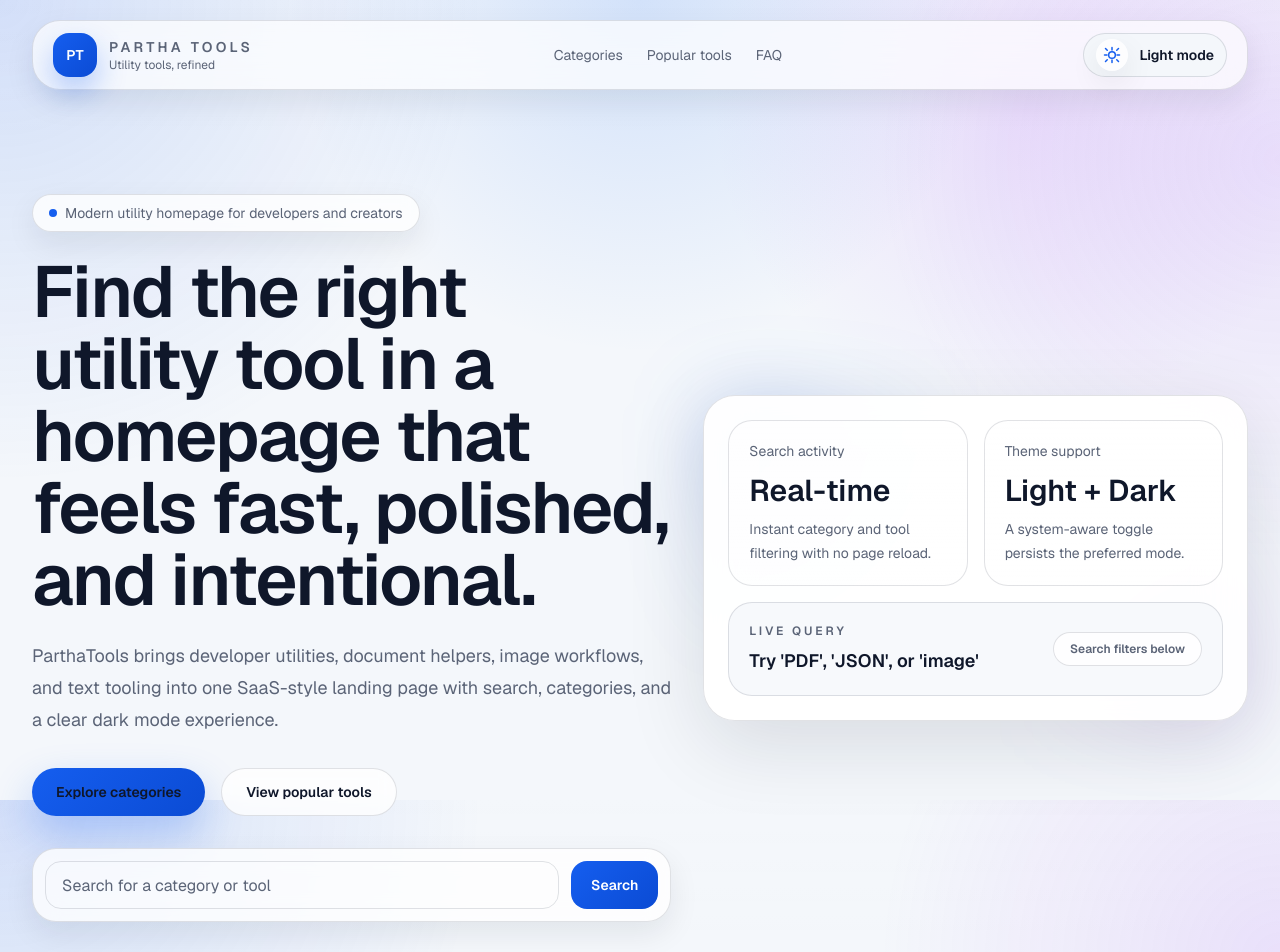
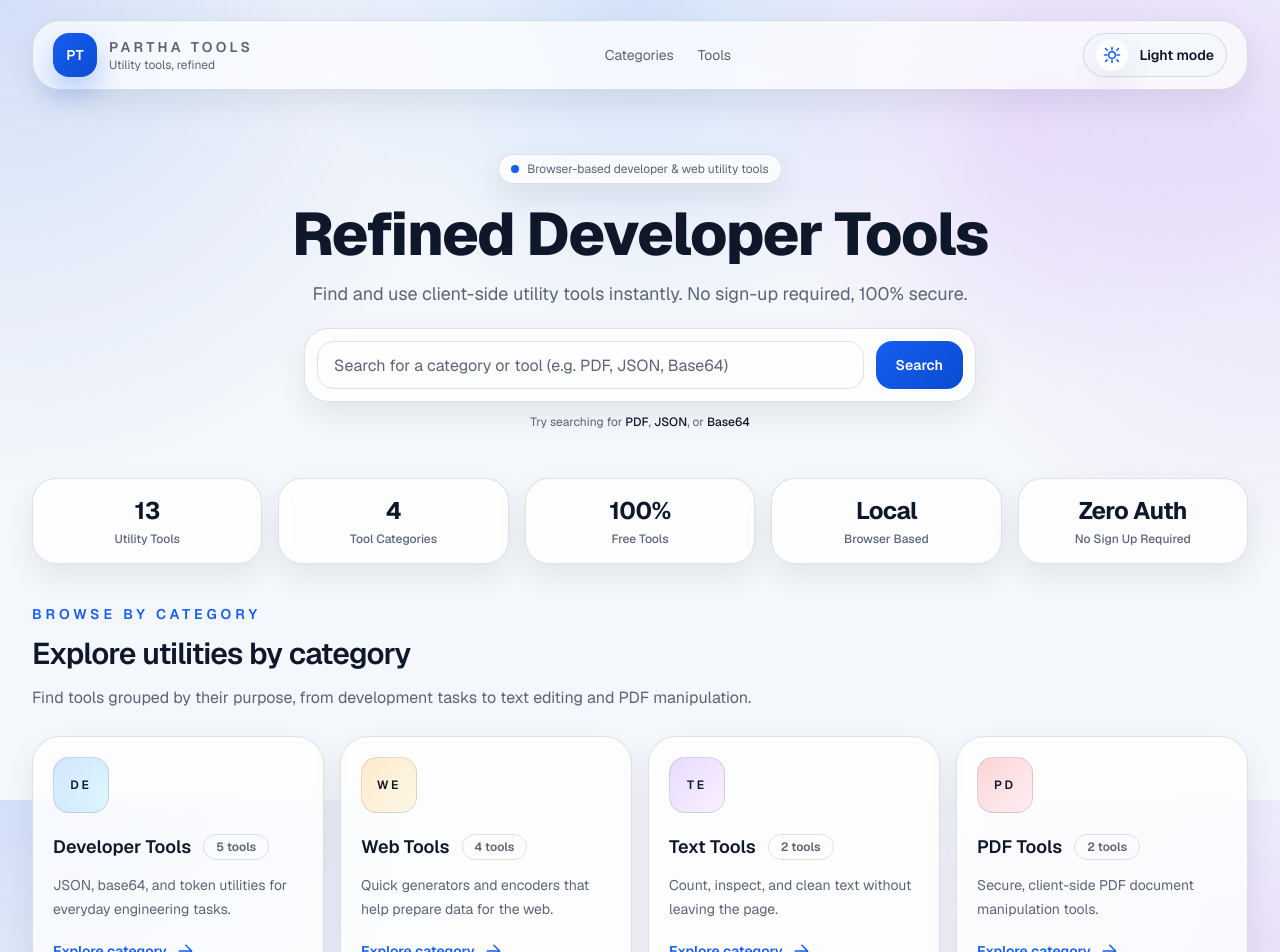
Before and after one commit to Partha-999/Partha-Tools, a Next.js app: page / in a window 1280 px wide. Shown: the top 952 px of the page. Built offline with nearby package versions, Linux system fonts and the light colour scheme.

Commit message:
Initial release of ParthaTools

```diff
--- a/src/components/homepage.tsx
+++ b/src/components/homepage.tsx
@@ -69,57 +69,12 @@
     window.dispatchEvent(new Event("partha-themechange"));
 }
 
-const features: Feature[] = [
-    {
-        title: "Search first workflow",
-        description:
-            "Filter categories and tools as you type, so the right utility is never buried.",
-        stat: "Sub-second discovery",
-        icon: <SparkIcon />,
-    },
-    {
-        title: "Built for dark and light mode",
-        description:
-            "The entire interface adapts to the user's preference without losing contrast.",
-        stat: "System aware",
-        icon: <MoonSunIcon />,
-    },
-    {
-        title: "Reusable UI blocks",
-        description:
-            "Cards, sections, and controls are composed from small, focused components.",
-        stat: "Composable",
-        icon: <LayersIcon />,
-    },
-];
-
-const faqs: FaqItem[] = [
-    {
-        question: "Is ParthaTools responsive on mobile devices?",
-        answer:
-            "Yes. The layout uses flexible grids, adaptive spacing, and touch-friendly controls so it works cleanly across phone, tablet, and desktop screens.",
-    },
-    {
-        question: "Does the homepage include a real dark mode toggle?",
-        answer:
-            "Yes. The toggle stores the selected theme in localStorage and respects the user's system preference on first visit.",
-    },
-    {
-        question: "Can the search bar actually do anything?",
-        answer:
-            "Yes. It filters the categories and popular tools in place, making the landing page immediately useful instead of decorative.",
-    },
-    {
-        question: "Is this built with reusable components?",
-        answer:
-            "Yes. The hero, section headers, cards, toggle, and FAQ items are separated into composable pieces inside the homepage module.",
-    },
-];
-
 const stats = [
-    { value: `${tools.length}`, label: "utility tools" },
-    { value: `${toolCategories.length}`, label: "tool categories" },
-    { value: "100%", label: "responsive coverage" },
+    { value: `${tools.length}`, label: "Utility Tools" },
+    { value: `${toolCategories.length}`, label: "Tool Categories" },
+    { value: "100%", label: "Free Tools" },
+    { value: "Local", label: "Browser Based" },
+    { value: "Zero Auth", label: "No Sign Up Required" },
 ];
 
 export function HomePage() {
@@ -143,18 +98,19 @@
 
     return (
         <main className="relative overflow-hidden">
-            <div className="absolute inset-x-0 top-0 -z-10 h-[34rem] bg-[radial-gradient(circle_at_top,rgba(59,130,246,0.18),transparent_42%),radial-gradient(circle_at_80%_20%,rgba(168,85,247,0.14),transparent_28%)]" />
-            <div className="mx-auto flex w-full max-w-7xl flex-col gap-12 px-4 pb-16 pt-5 sm:px-6 lg:px-8 lg:pb-24">
+            <div className="absolute inset-x-0 top-0 -z-10 h-[28rem] bg-[radial-gradient(circle_at_top,rgba(59,130,246,0.18),transparent_42%),radial-gradient(circle_at_80%_20%,rgba(168,85,247,0.14),transparent_28%)]" />
+            <div className="mx-auto flex w-full max-w-7xl flex-col gap-10 px-4 pb-16 pt-5 sm:px-6 lg:px-8 lg:pb-20">
                 <Header theme={theme} onThemeToggle={setTheme} />
                 <Hero query={query} onQueryChange={setQuery} />
                 <StatsRow />
+
                 <SectionBlock
                     id="categories"
                     eyebrow="Browse by category"
-                    title="All the utility buckets you expect, styled like a modern product launch"
-                    description="Move from broad intent to specific tools without leaving the homepage."
+                    title="Explore utilities by category"
+                    description="Find tools grouped by their purpose, from development tasks to text editing and PDF manipulation."
                 >
-                    <div className="grid gap-4 md:grid-cols-2 xl:grid-cols-5">
+                    <div className="grid gap-4 md:grid-cols-2 xl:grid-cols-4">
                         {filteredCategories.map((category) => (
                             <CategoryCard
                                 key={category.name}
@@ -171,9 +127,9 @@
 
                 <SectionBlock
                     id="popular-tools"
-                    eyebrow="Popular tools"
-                    title="Frequently used utilities, ready to surface fast"
-                    description="These tools represent the highest-frequency tasks people usually need first."
+                    eyebrow="All Utilities"
+                    title="Find and launch tools instantly"
+                    description="Search across our full directory or browse our fast, browser-based utilities below."
                 >
                     <div className="grid gap-4 lg:grid-cols-2 xl:grid-cols-3">
                         {filteredTools.map((tool) => (
@@ -181,31 +137,6 @@
                         ))}
                     </div>
                     {filteredTools.length === 0 ? <EmptyState label="No tools matched your search." /> : null}
-                </SectionBlock>
-
-                <SectionBlock
-                    eyebrow="Why it works"
-                    title="Feature cards built for a polished SaaS homepage"
-                    description="A focused, benefits-first layout keeps the utility brand crisp and easy to scan."
-                >
-                    <div className="grid gap-4 lg:grid-cols-3">
-                        {features.map((feature) => (
-                            <FeatureCard key={feature.title} feature={feature} />
-                        ))}
-                    </div>
-                </SectionBlock>
-
-                <SectionBlock
-                    id="faq"
-                    eyebrow="FAQ"
-                    title="Common questions, answered"
-                    description="These details help the homepage feel complete without turning into filler."
-                >
-                    <div className="grid gap-4 lg:grid-cols-2">
-                        {faqs.map((faq) => (
-                            <FaqCard key={faq.question} faq={faq} />
-                        ))}
-                    </div>
                 </SectionBlock>
 
                 <Footer />
@@ -241,10 +172,7 @@
                         Categories
                     </a>
                     <a href="#popular-tools" className="transition-colors hover:text-[var(--foreground)]">
-                        Popular tools
-                    </a>
-                    <a href="#faq" className="transition-colors hover:text-[var(--foreground)]">
-                        FAQ
+                        Tools
                     </a>
                 </nav>
 
@@ -262,75 +190,22 @@
     onQueryChange: (value: string) => void;
 }) {
     return (
-        <section id="top" className="grid items-center gap-8 pt-8 lg:grid-cols-[1.08fr_0.92fr] lg:pt-14">
-            <div className="max-w-3xl">
-                <div className="inline-flex items-center gap-2 rounded-full border border-[var(--border)] bg-[var(--card)] px-4 py-2 text-sm text-[var(--muted)] shadow-[var(--shadow-soft)] backdrop-blur">
-                    <span className="h-2 w-2 rounded-full bg-[var(--accent)]" />
-                    Modern utility homepage for developers and creators
+        <section id="top" className="flex flex-col items-center text-center pt-6 pb-2 max-w-4xl mx-auto w-full">
+            <div className="inline-flex items-center gap-2 rounded-full border border-[var(--border)] bg-[var(--card)] px-3 py-1.5 text-xs text-[var(--muted)] shadow-[var(--shadow-soft)] backdrop-blur mb-5">
+                <span className="h-2 w-2 rounded-full bg-[var(--accent)] animate-pulse" />
+                Browser-based developer & web utility tools
             </div>
 
-                <h1 className="mt-6 max-w-4xl text-balance text-4xl font-semibold tracking-tight text-[var(--foreground)] sm:text-5xl lg:text-7xl">
-                    Find the right utility tool in a homepage that feels fast, polished, and intentional.
+            <h1 className="text-4xl font-extrabold tracking-tight text-[var(--foreground)] sm:text-5xl md:text-6xl max-w-3xl">
+                Refined Developer Tools
             </h1>
 
-                <p className="mt-6 max-w-2xl text-base leading-8 text-[var(--muted)] sm:text-lg">
-                    ParthaTools brings developer utilities, document helpers, image workflows, and text tooling into one SaaS-style landing page with search, categories, and a clear dark mode experience.
+            <p className="mt-4 max-w-2xl text-base leading-7 text-[var(--muted)] sm:text-lg">
+                Find and use client-side utility tools instantly. No sign-up required, 100% secure.
             </p>
 
-                <div className="mt-8 flex flex-col gap-4 sm:flex-row">
-                    <a
-                        href="#categories"
-                        className="inline-flex h-12 items-center justify-center rounded-full bg-[linear-gradient(135deg,var(--accent),var(--accent-strong))] px-6 text-sm font-semibold text-white shadow-[0_18px_40px_rgba(21,94,239,0.28)] transition-transform hover:-translate-y-0.5"
-                    >
-                        Explore categories
-                    </a>
-                    <a
-                        href="#popular-tools"
-                        className="inline-flex h-12 items-center justify-center rounded-full border border-[var(--border-strong)] bg-[var(--card)] px-6 text-sm font-semibold text-[var(--foreground)] backdrop-blur transition-transform hover:-translate-y-0.5"
-                    >
-                        View popular tools
-                    </a>
-                </div>
-
+            <div className="w-full max-w-2xl mt-5">
                 <SearchBar query={query} onQueryChange={onQueryChange} />
-            </div>
-
-            <div className="relative">
-                <div className="absolute inset-0 -z-10 rounded-[2rem] bg-[radial-gradient(circle_at_top_left,rgba(21,94,239,0.22),transparent_40%),radial-gradient(circle_at_bottom_right,rgba(168,85,247,0.18),transparent_36%)] blur-2xl" />
-                <div className="rounded-[2rem] border border-[var(--border)] bg-[var(--card-strong)] p-5 shadow-[var(--shadow)] backdrop-blur-xl sm:p-6">
-                    <div className="grid gap-4 sm:grid-cols-2">
-                        <div className="rounded-3xl border border-[var(--border)] bg-[linear-gradient(180deg,rgba(255,255,255,0.22),transparent)] p-5">
-                            <p className="text-sm text-[var(--muted)]">Search activity</p>
-                            <p className="mt-3 text-3xl font-semibold">Real-time</p>
-                            <p className="mt-2 text-sm leading-6 text-[var(--muted)]">
-                                Instant category and tool filtering with no page reload.
-                            </p>
-                        </div>
-                        <div className="rounded-3xl border border-[var(--border)] bg-[linear-gradient(180deg,rgba(255,255,255,0.12),transparent)] p-5">
-                            <p className="text-sm text-[var(--muted)]">Theme support</p>
-                            <p className="mt-3 text-3xl font-semibold">Light + Dark</p>
-                            <p className="mt-2 text-sm leading-6 text-[var(--muted)]">
-                                A system-aware toggle persists the preferred mode.
-                            </p>
-                        </div>
-                    </div>
-
-                    <div className="mt-4 rounded-3xl border border-[var(--border)] bg-[var(--background)]/70 p-5">
-                        <div className="flex items-center justify-between gap-4">
-                            <div>
-                                <p className="text-xs font-semibold uppercase tracking-[0.24em] text-[var(--muted)]">
-                                    Live query
-                                </p>
-                                <p className="mt-2 text-lg font-semibold text-[var(--foreground)]">
-                                    {query || "Try 'PDF', 'JSON', or 'image'"}
-                                </p>
-                            </div>
-                            <div className="rounded-full border border-[var(--border)] bg-[var(--card)] px-4 py-2 text-xs font-semibold text-[var(--muted)]">
-                                Search filters below
-                            </div>
-                        </div>
-                    </div>
-                </div>
             </div>
         </section>
     );
@@ -344,8 +219,9 @@
     onQueryChange: (value: string) => void;
 }) {
     return (
+        <div className="flex flex-col items-center w-full">
             <form
-            className="mt-8 flex flex-col gap-3 rounded-[1.5rem] border border-[var(--border)] bg-[var(--card)] p-3 shadow-[var(--shadow-soft)] backdrop-blur-md sm:flex-row"
+                className="flex flex-col gap-3 rounded-[1.5rem] border border-[var(--border)] bg-[var(--card)] p-3 shadow-[var(--shadow-soft)] backdrop-blur-md sm:flex-row w-full"
                 onSubmit={(event) => event.preventDefault()}
             >
                 <label className="sr-only" htmlFor="tool-search">
@@ -356,7 +232,7 @@
                     type="search"
                     value={query}
                     onChange={(event) => onQueryChange(event.target.value)}
-                placeholder="Search for a category or tool"
+                    placeholder="Search for a category or tool (e.g. PDF, JSON, Base64)"
                     className="h-12 flex-1 rounded-2xl border border-transparent bg-transparent px-4 text-base outline-none placeholder:text-[var(--muted)] focus:border-[var(--border-strong)]"
                 />
                 <button
@@ -366,19 +242,23 @@
                     Search
                 </button>
             </form>
+            <p className="mt-3 text-xs text-[var(--muted)]">
+                Try searching for <span className="font-medium text-[var(--foreground)]">PDF</span>, <span className="font-medium text-[var(--foreground)]">JSON</span>, or <span className="font-medium text-[var(--foreground)]">Base64</span>
+            </p>
+        </div>
     );
 }
 
 function StatsRow() {
     return (
-        <div className="grid gap-4 md:grid-cols-3">
+        <div className="grid gap-4 grid-cols-2 sm:grid-cols-3 lg:grid-cols-5">
             {stats.map((stat) => (
                 <div
                     key={stat.label}
-                    className="rounded-[1.5rem] border border-[var(--border)] bg-[var(--card)] p-5 shadow-[var(--shadow-soft)] backdrop-blur"
+                    className="rounded-[1.5rem] border border-[var(--border)] bg-[var(--card)] p-4 shadow-[var(--shadow-soft)] backdrop-blur text-center"
                 >
-                    <p className="text-3xl font-semibold tracking-tight">{stat.value}</p>
-                    <p className="mt-1 text-sm text-[var(--muted)]">{stat.label}</p>
+                    <p className="text-2xl font-bold tracking-tight text-[var(--foreground)]">{stat.value}</p>
+                    <p className="mt-1 text-xs text-[var(--muted)] font-medium">{stat.label}</p>
                 </div>
             ))}
         </div>
@@ -410,13 +290,15 @@
     eyebrow,
     title,
     description,
+    id,
 }: {
     eyebrow: string;
     title: string;
     description: string;
+    id?: string;
 }) {
     return (
-        <div className="mb-6 max-w-3xl">
+        <div className="mb-6 max-w-3xl" id={id}>
             <p className="text-sm font-semibold uppercase tracking-[0.28em] text-[var(--accent)]">
                 {eyebrow}
             </p>
@@ -465,35 +347,6 @@
     );
 }
 
-function FeatureCard({ feature }: { feature: Feature }) {
-    return (
-        <article className="rounded-[1.75rem] border border-[var(--border)] bg-[var(--card)] p-5 shadow-[var(--shadow-soft)] backdrop-blur">
-            <div className="flex h-12 w-12 items-center justify-center rounded-2xl bg-[var(--accent-soft)] text-[var(--accent)]">
-                {feature.icon}
-            </div>
-            <h3 className="mt-5 text-lg font-semibold text-[var(--foreground)]">{feature.title}</h3>
-            <p className="mt-3 text-sm leading-6 text-[var(--muted)]">{feature.description}</p>
-            <div className="mt-5 inline-flex rounded-full border border-[var(--border)] px-3 py-1 text-xs font-semibold text-[var(--muted)]">
-                {feature.stat}
-            </div>
-        </article>
-    );
-}
-
-function FaqCard({ faq }: { faq: FaqItem }) {
-    return (
-        <details className="group rounded-[1.5rem] border border-[var(--border)] bg-[var(--card)] p-5 shadow-[var(--shadow-soft)] backdrop-blur">
-            <summary className="flex cursor-pointer list-none items-center justify-between gap-4 text-left text-base font-semibold text-[var(--foreground)]">
-                {faq.question}
-                <span className="flex h-8 w-8 items-center justify-center rounded-full border border-[var(--border)] text-[var(--muted)] transition-transform group-open:rotate-45">
-                    <PlusIcon />
-                </span>
-            </summary>
-            <p className="mt-4 max-w-2xl text-sm leading-7 text-[var(--muted)]">{faq.answer}</p>
-        </details>
-    );
-}
-
 function Footer() {
     return (
         <footer className="rounded-[2rem] border border-[var(--border)] bg-[var(--card)] px-6 py-8 shadow-[var(--shadow-soft)] backdrop-blur">
@@ -503,10 +356,10 @@
                         ParthaTools
                     </p>
                     <h2 className="mt-3 text-2xl font-semibold tracking-tight text-[var(--foreground)]">
-                        A utility homepage that looks and feels like a modern product.
+                        Fast, secure, browser-based utilities
                     </h2>
                     <p className="mt-3 text-sm leading-7 text-[var(--muted)]">
-                        Built with reusable React components, App Router conventions, and a design system that holds up in both light and dark mode.
+                        ParthaTools is a curated collection of lightweight tools for developers and content creators. All utilities execute entirely within your browser to keep your data private.
                     </p>
                 </div>
 
@@ -521,13 +374,7 @@
                         href="#popular-tools"
                         className="rounded-full border border-[var(--border)] px-4 py-2 transition-colors hover:text-[var(--foreground)]"
                     >
-                        Popular tools
-                    </a>
-                    <a
-                        href="#faq"
-                        className="rounded-full border border-[var(--border)] px-4 py-2 transition-colors hover:text-[var(--foreground)]"
-                    >
-                        FAQ
+                        Tools
                     </a>
                 </div>
             </div>
@@ -567,24 +414,8 @@
     );
 }
 
-function SparkIcon() {
-    return <MiniIcon path="M12 3 9 9 3 12l6 3 3 6 3-6 6-3-6-3-3-6z" />;
-}
-
-function MoonSunIcon() {
-    return <MiniIcon path="M20 12.5A7.5 7.5 0 1 1 11.5 4a6.5 6.5 0 1 0 8.5 8.5z" />;
-}
-
-function LayersIcon() {
-    return <MiniIcon path="M12 4 4 8l8 4 8-4-8-4zm0 8-8 4 8 4 8-4-8-4z" />;
-}
-
 function ArrowIcon() {
     return <MiniIcon path="M5 12h14M13 5l7 7-7 7" />;
-}
-
-function PlusIcon() {
-    return <MiniIcon path="M12 6v12M6 12h12" />;
 }
 
 function SunIcon() {
--- a/src/data/tools.ts
+++ b/src/data/tools.ts
@@ -1,4 +1,4 @@
-export type ToolCategory = "Developer Tools" | "Web Tools" | "Text Tools";
+export type ToolCategory = "Developer Tools" | "Web Tools" | "Text Tools" | "PDF Tools";
 
 export type ToolIconName =
   | "json-formatter"
@@ -52,6 +52,12 @@
     description: "Count, inspect, and clean text without leaving the page.",
     icon: "word-counter",
     tone: "from-violet-500/20 to-fuchsia-400/10",
+  },
+  {
+    name: "PDF Tools",
+    description: "Secure, client-side PDF document manipulation tools.",
+    icon: "merge-pdf",
+    tone: "from-red-500/20 to-rose-400/10",
   },
 ];
 
@@ -170,7 +176,7 @@
     id: "merge-pdf",
     name: "Merge PDF",
     slug: "merge-pdf",
-    category: "Web Tools",
+    category: "PDF Tools",
     description: "Combine multiple PDF files into a single document in your preferred order.",
     icon: "merge-pdf",
     seoTitle: "Merge PDF | ParthaTools",
@@ -180,7 +186,7 @@
     id: "compress-pdf",
     name: "Compress PDF",
     slug: "compress-pdf",
-    category: "Web Tools",
+    category: "PDF Tools",
     description: "Compress and optimize PDF files to reduce file size while maintaining readability.",
     icon: "compress-pdf",
     seoTitle: "Compress PDF | ParthaTools",
```
Lines whose indentation alone changed are shown as unchanged.
